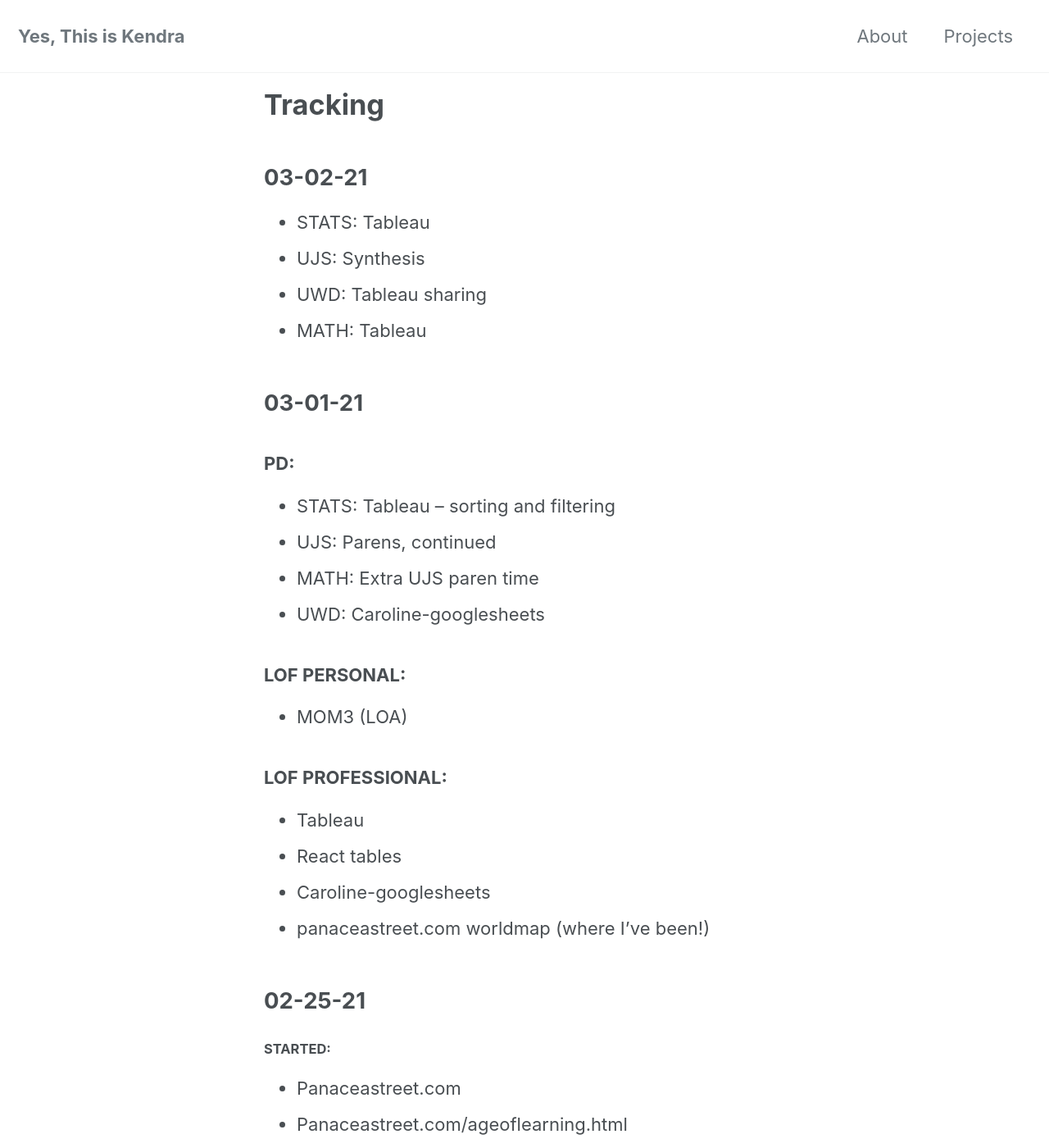
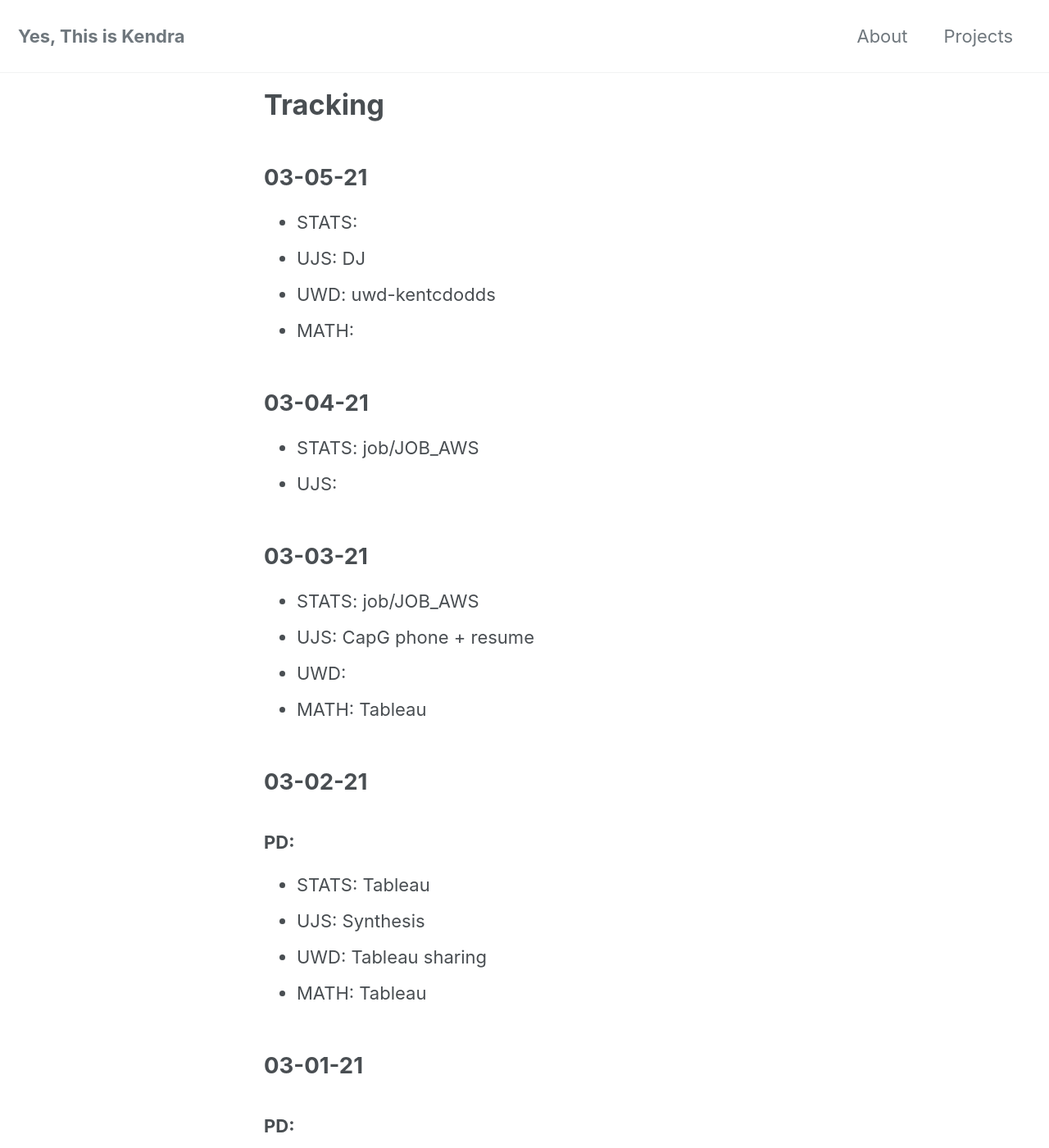
Before and after one commit to yesthisiskendra/yesthisiskendra.github.io, a Jekyll site: the page built from _pages/tracking.md, in a window 1280 px wide and 1400 px high. Shown: the whole window at 82% size. Built offline with Jekyll 4.4.1, drawn with Linux system fonts in a browser that asks for light colours; cached includes are drawn as plain includes; nearby versions of some CDN libraries.

Commit message:
Add tracking

```diff
--- a/_pages/tracking.md
+++ b/_pages/tracking.md
@@ -4,7 +4,28 @@
 permalink: /tracking/
 ---
 
+## 03-05-21
+
+- STATS:
+- UJS: DJ
+- UWD: uwd-kentcdodds
+- MATH:
+
+## 03-04-21
+
+- STATS: job/JOB_AWS
+- UJS:
+
+## 03-03-21
+
+- STATS: job/JOB_AWS
+- UJS: CapG phone + resume
+- UWD:
+- MATH: Tableau
+
 ## 03-02-21
+
+### PD:
 
 - STATS: Tableau
 - UJS: Synthesis
```
